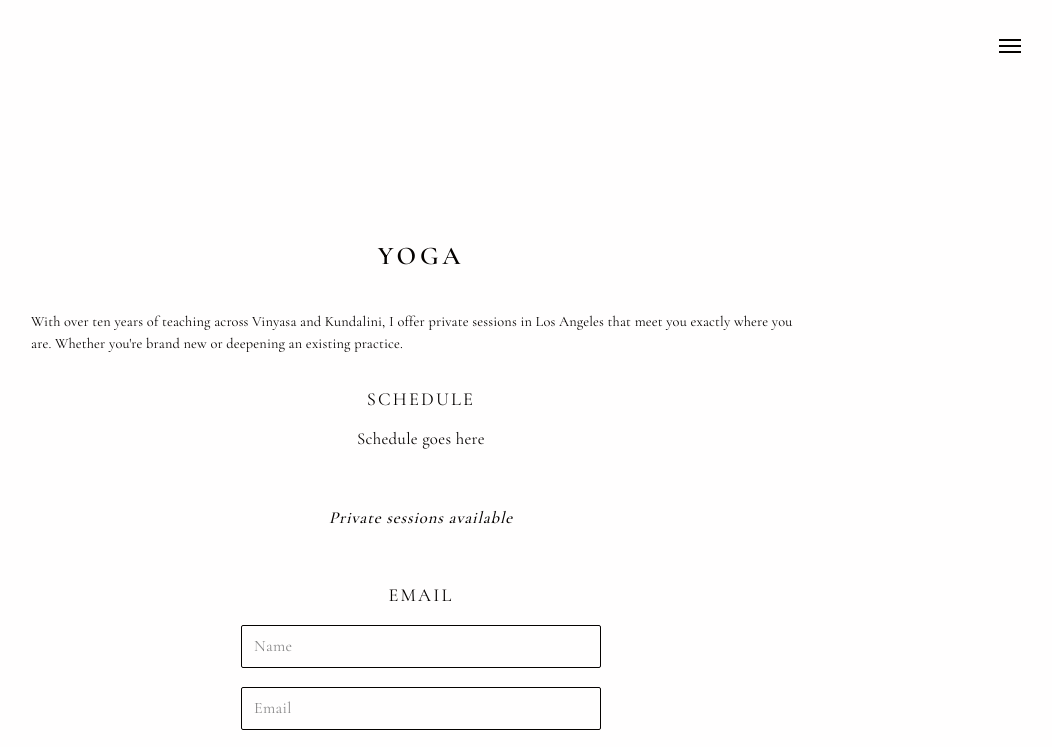
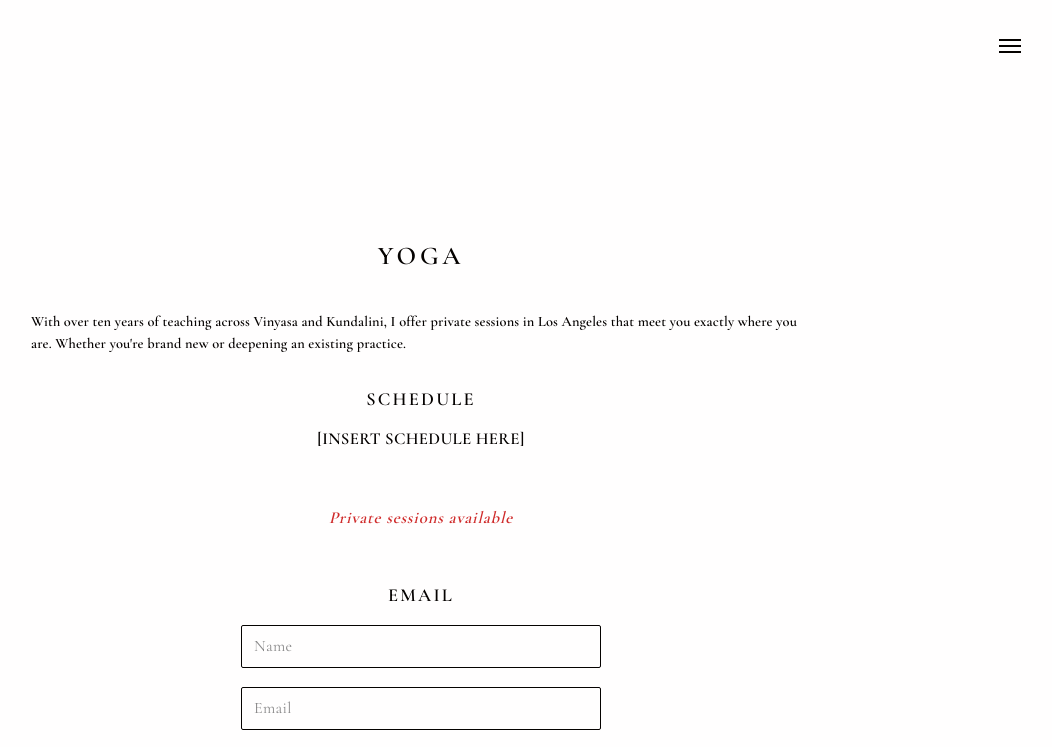
Before and after one commit to lgneubauer/lydiagrace, a Next.js app: page /yoga in a window 1280 px wide. Shown: the top 747 px of the page, without its empty margins (219-1271 px from the left). Built offline with nearby package versions, Linux system fonts and the light colour scheme.

Commit message:
make font darker

```diff
--- a/app/subpage.css
+++ b/app/subpage.css
@@ -41,7 +41,7 @@
 .subpage__body p {
   font-family: var(--font-serif);
   font-size: 0.9rem;
-  font-weight: 400;
+  font-weight: 600;
   line-height: 1.5;
   letter-spacing: 0.01em;
   color: var(--color-text-primary);
@@ -190,7 +190,7 @@
 .about__contact-heading {
   font-family: var(--font-serif);
   font-size: clamp(1rem, 2.5vw, 1.15rem);
-  font-weight: 400;
+  font-weight: 600;
   letter-spacing: 0.12em;
   text-transform: uppercase;
   color: var(--color-text-primary);
@@ -387,7 +387,7 @@
 .food__tagline {
   font-family: var(--font-serif);
   font-size: 0.9rem;
-  font-weight: 400;
+  font-weight: 600;
   line-height: 1.5;
   letter-spacing: 0.01em;
   color: var(--color-text-primary);
@@ -398,7 +398,7 @@
 .food__intro-placeholder {
   font-family: var(--font-serif);
   font-size: 0.9rem;
-  font-weight: 400;
+  font-weight: 600;
   line-height: 1.5;
   letter-spacing: 0.01em;
   color: var(--color-text-primary);
@@ -448,7 +448,7 @@
 .food__clients-item {
   font-family: var(--font-serif);
  font-size: clamp(0.8rem, 2vw, 0.9rem);
-  font-weight: 400;
+  font-weight: 600;
   line-height: 1.5;
   color: var(--color-text-primary);
   letter-spacing: 0.02em;
@@ -481,7 +481,7 @@
 .food__contact-label {
   font-family: var(--font-serif);
   font-size: clamp(1rem, 2.5vw, 1.15rem);
-  font-weight: 400;
+  font-weight: 600;
   letter-spacing: 0.12em;
   text-transform: uppercase;
   color: var(--color-text-primary);
@@ -688,7 +688,7 @@
 .tea__description {
   font-family: var(--font-serif);
   font-size: 0.9rem;
-  font-weight: 400;
+  font-weight: 600;
   line-height: 1.6;
   letter-spacing: 0.01em;
   color: var(--color-text-primary);
@@ -734,7 +734,7 @@
 .tea__subscribe-heading {
   font-family: var(--font-serif);
   font-size: clamp(1rem, 2.5vw, 1.15rem);
-  font-weight: 400;
+  font-weight: 600;
   color: var(--color-text-primary);
   letter-spacing: 0.08em;
   margin-bottom: 0.75rem;
@@ -743,7 +743,7 @@
 .tea__subscribe-placeholder {
   font-family: var(--font-serif);
   font-size: clamp(1rem, 2.5vw, 1.15rem);
-  font-weight: 400;
+  font-weight: 600;
   font-style: italic;
   color: var(--color-text-secondary);
   letter-spacing: 0.08em;
@@ -842,7 +842,7 @@
 .astro__subtitle-text {
   font-family: var(--font-serif);
   font-size: 0.9rem;
-  font-weight: 400;
+  font-weight: 600;
   line-height: 1.5;
   letter-spacing: 0.05em;
   color: var(--color-text-primary);
@@ -873,7 +873,7 @@
 .astro__description {
   font-family: var(--font-serif);
   font-size: 0.9rem;
-  font-weight: 400;
+  font-weight: 600;
   line-height: 1.6;
   letter-spacing: 0.01em;
   color: var(--color-text-primary);
@@ -886,7 +886,7 @@
 .astro__form-intro {
   font-family: var(--font-serif);
   font-size: 0.9rem;
-  font-weight: 400;
+  font-weight: 600;
   line-height: 1.5;
   color: var(--color-text-primary);
   margin-bottom: 1.5rem;
@@ -1116,7 +1116,7 @@
 .yoga__schedule-heading {
   font-family: var(--font-serif);
   font-size: clamp(1rem, 2.5vw, 1.15rem);
-  font-weight: 400;
+  font-weight: 600;
   letter-spacing: 0.12em;
   text-transform: uppercase;
   color: var(--color-text-primary);
@@ -1135,7 +1135,7 @@
 .yoga__schedule-item {
   font-family: var(--font-serif);
   font-size: clamp(0.88rem, 2vw, 1.05rem);
-  font-weight: 400;
+  font-weight: 600;
   line-height: 1.5;
   color: var(--color-text-primary);
   letter-spacing: 0.02em;
@@ -1144,9 +1144,10 @@
 .yoga__availability {
   font-family: var(--font-serif);
   font-size: clamp(0.9rem, 2vw, 1.05rem);
-  font-weight: 500;
+  font-weight: 600;
   font-style: italic;
-  color: var(--color-text-primary);
+  /* color: var(--color-text-primary); */
+  color: #cf2a2a;
   letter-spacing: 0.05em;
   text-align: center;
   margin-top: 2rem;
@@ -1161,7 +1162,7 @@
 .yoga__contact-label {
   font-family: var(--font-serif);
   font-size: clamp(1rem, 2.5vw, 1.15rem);
-  font-weight: 400;
+  font-weight: 600;
   letter-spacing: 0.12em;
   text-transform: uppercase;
   color: var(--color-text-primary);
@@ -1215,7 +1216,7 @@
 .yoga__submit {
   font-family: var(--font-serif);
   font-size: clamp(0.95rem, 2vw, 1.05rem);
-  font-weight: 400;
+  font-weight: 600;
   letter-spacing: 0.12em;
   text-transform: uppercase;
   color: var(--color-text-primary);
--- a/app/yoga/page.js
+++ b/app/yoga/page.js
@@ -23,7 +23,7 @@ export default async function YogaPage({ searchParams }) {
         <div className="yoga__schedule">
           <h2 className="yoga__schedule-heading">Schedule</h2>
           <ul className="yoga__schedule-list">
-            <li className="yoga__schedule-item">Schedule goes here</li>
+            <li className="yoga__schedule-item">[INSERT SCHEDULE HERE]</li>
           </ul>
         </div>
 
```
